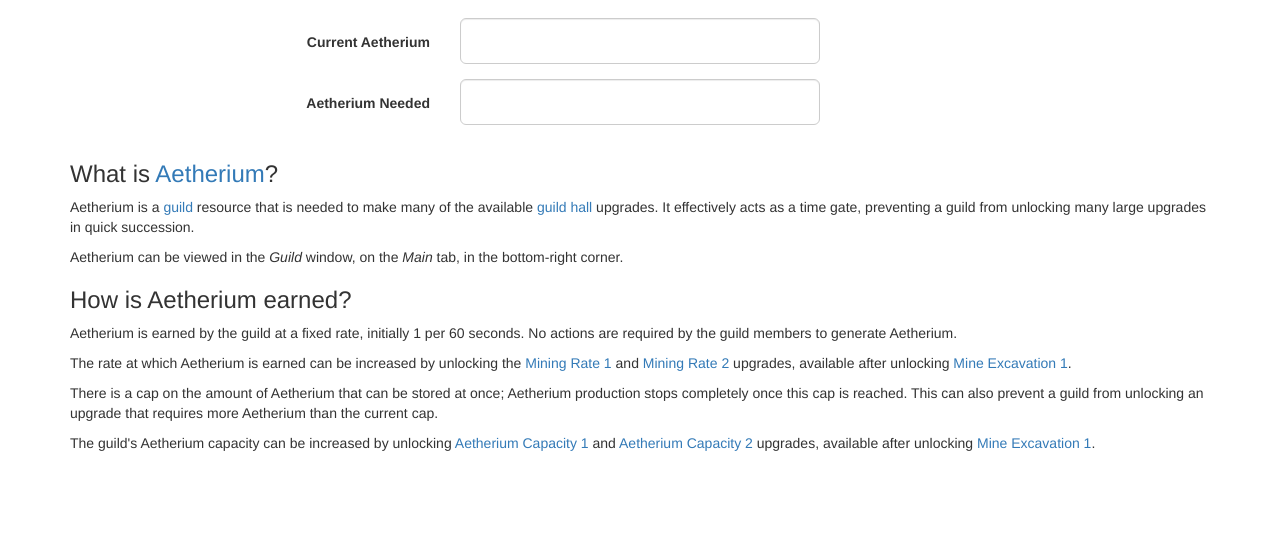
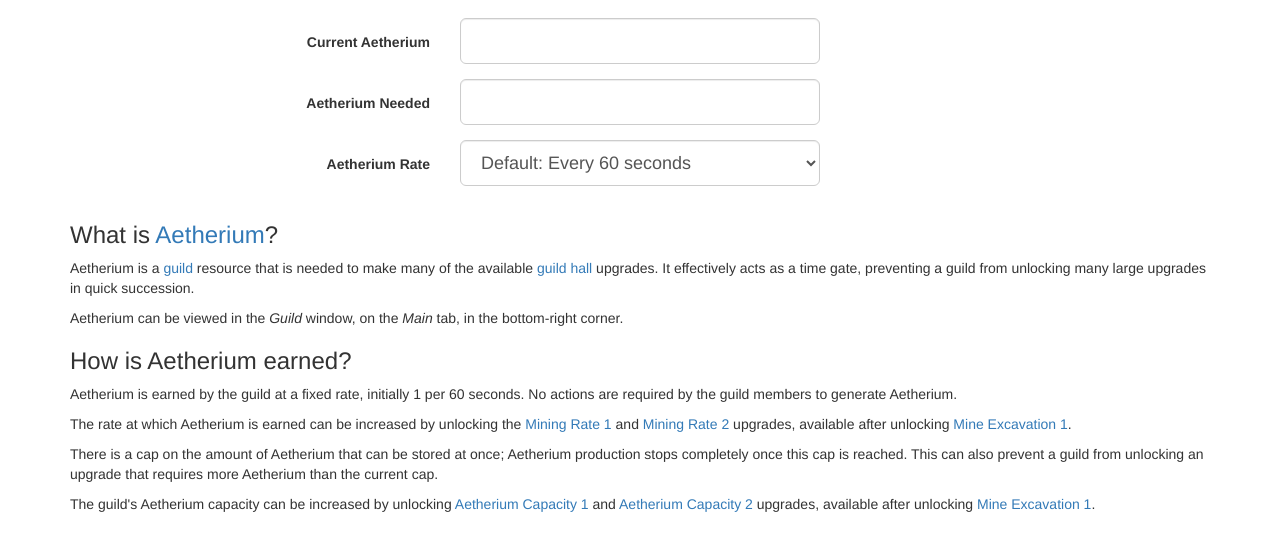
Before and after one commit to Bestford/gw2-aetherium, a plain HTML site: page index.html in a window 1280 px wide. Shown: the part 102-652 px from the top of the page. Drawn offline with Linux system fonts and the light colour scheme.

Commit message:
Calculated Aetherium difference and displayed how many seconds it will take. Added Mining Rate dropdown.

```diff
--- a/index.html
+++ b/index.html
@@ -46,6 +46,17 @@
             min="0" max="{{max}}" ng-model="target" ng-pattern="numberValidation" required>
             <span class="glyphicon glyphicon-ok form-control-feedback" aria-hidden="true"
             ng-show="form.target.$valid"></span>
+          </div>
+        </div>
+
+        <div class="form-group large">
+          <label class="col-sm-4 control-label" for="aetherium-rate">Aetherium Rate</label>
+          <div class="col-sm-4">
+            <select class="form-control input-lg" id="aetherium-rate" name="rate" ng-model="rate">
+              <option value="60" selected>Default: Every 60 seconds</option>
+              <option value="50">Mining Rate 1: Every 50 seconds</option>
+              <option value="40">Mining Rate 2: Every 40 seconds</option>
+            </select>
           </div>
         </div>
 
--- a/js/controllers.js
+++ b/js/controllers.js
@@ -9,6 +9,7 @@ angular
     // Define scope variables. Undefined variables prevent hoisiting
     $scope.current;
     $scope.target;
+    $scope.rate = '60';
 
     // ngPattern Regex used to prevent use of floats by the user
     $scope.numberValidation = /^\d*$/;
@@ -17,9 +18,14 @@ angular
     $scope.max = 3000;
 
     $scope.calculate = function calculate() {
+
+      // Determine how much more Aetherium is needed
       var difference = $scope.target - $scope.current;
       if (difference < 0) difference = 0;
 
-      alert(difference + ' Aetherium to go.');
+      // Calculate how long until the Aetherium has generated
+      var seconds = difference * parseInt($scope.rate);
+
+      alert(difference + ' Aetherium to go. That is ' + seconds + ' seconds.');
     };
   });
```
